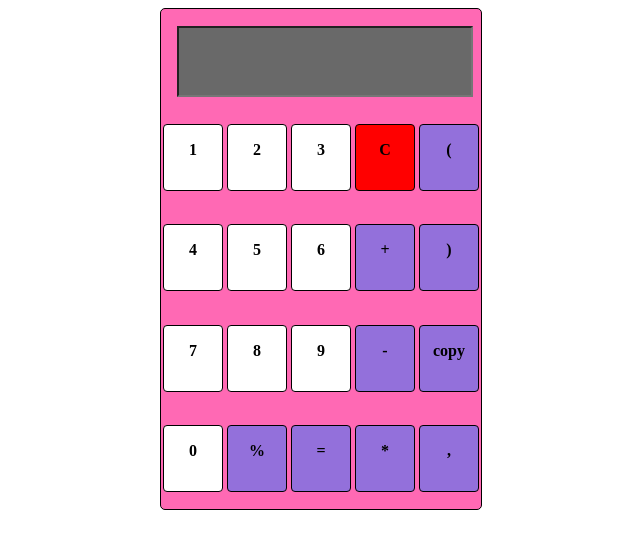
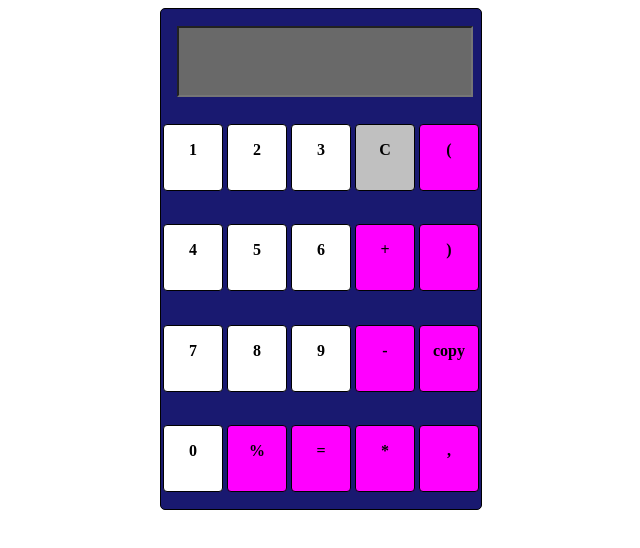
Before and after one commit to Angelique59212/calculatrice, a plain HTML site: page index.html in a window 1280 px wide. Shown: the whole page, without its empty margins (319-959 px from the left). Drawn offline with Linux system fonts and the light colour scheme.

Commit message:
calculatrice

```diff
--- a/css/style.css
+++ b/css/style.css
@@ -9,7 +9,7 @@
     flex-direction: row;
     justify-content: space-around;
     align-content: space-around;
-    background-color: hotpink;
+    background-color: midnightblue;
 }
 
 .touch {
@@ -34,11 +34,11 @@
 }
 
 #erase {
-    background-color: red;
+    background-color:  silver;
 }
 
 #parenthesis , #parenthesis2 , #multiplication , #substraction , #copy , #equal , #comma , #pourcent , #addition {
-    background-color: mediumpurple;
+    background-color: magenta;
 }
 
 #one , #two , #three , #four , #five , #six , #seven , #height , #nine , #zero {
```
